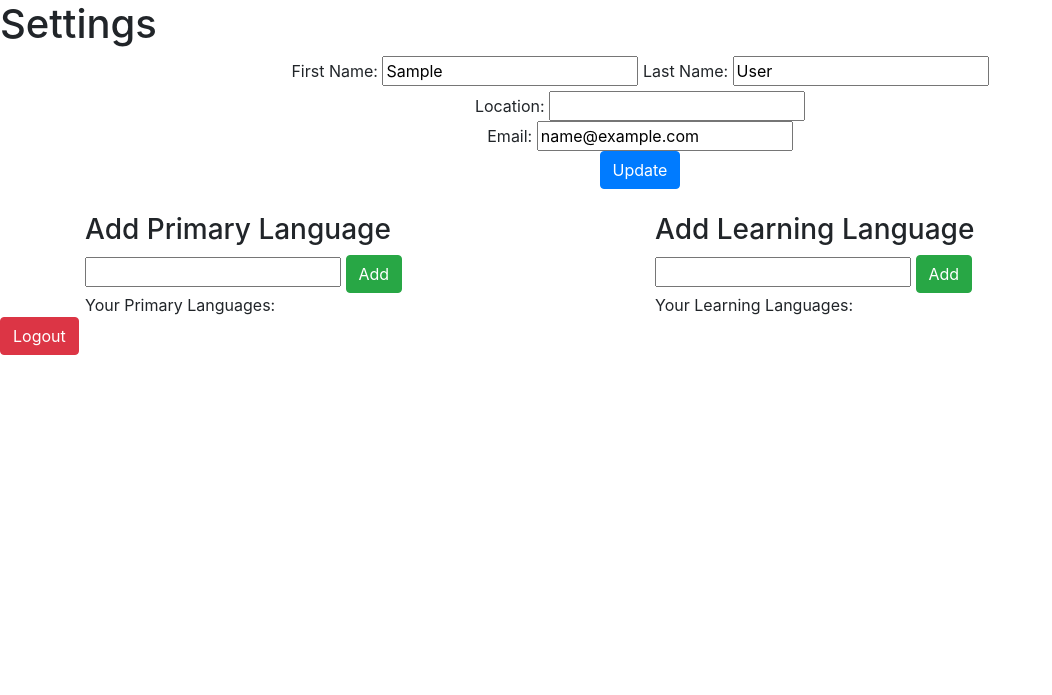
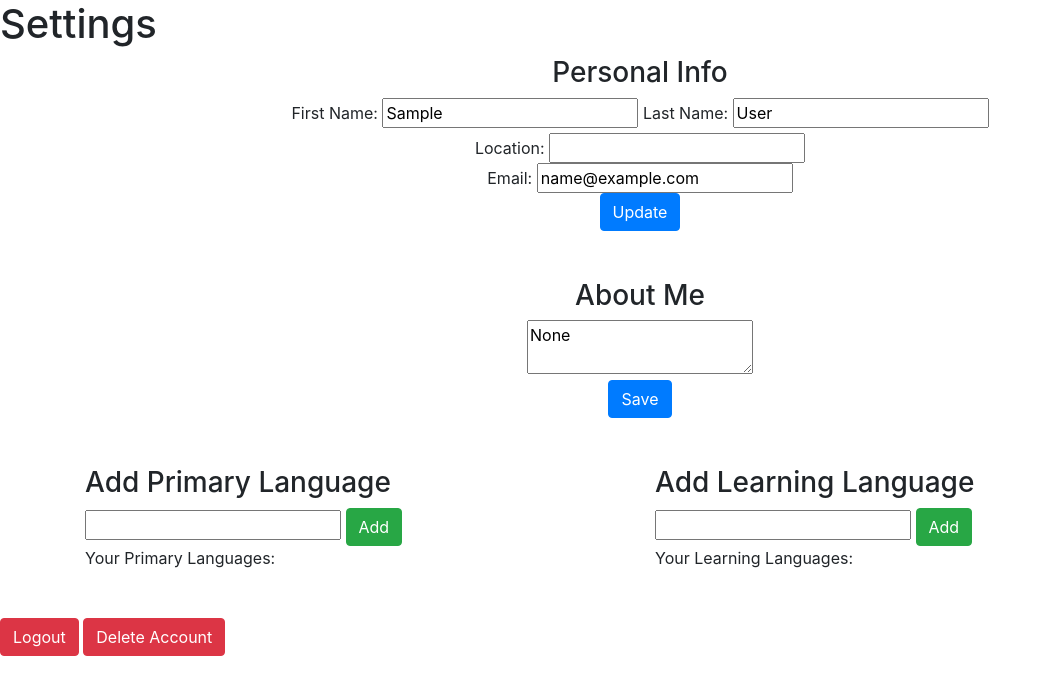
Before and after one commit to abista7/SoftwareDevelopmentGroupPROJECT, a Django app: page /settings/ in a window 1280 px wide. Shown: the top 695 px of the page, without its empty margins (0-1052 px from the left). Run offline with Django 3.2, Linux system fonts and the light colour scheme; the visitor is signed in with stand-in values (Sample User, id 1); data that the repository does not hold is empty; some libraries are stand-ins or nearby versions.

Commit message:
about_me section in settings and profile added get_profile_models() in models that returns all active profile

```diff
--- a/application/django/mainapp/models.py
+++ b/application/django/mainapp/models.py
@@ -34,6 +34,7 @@
     gender = models.CharField(choices=GENDERS, max_length=10, default='N/A')
     location = models.CharField(choices=country_list, max_length=2, null=True)
     uuid = models.UUIDField(default=uuid.uuid4)
+    about_me = models.TextField(null=True)
 
     def __str__(self):
         return self.user.username
@@ -78,3 +79,7 @@
 @receiver(post_save, sender=User)
 def save_user_profile(sender, instance, **kwargs):
     instance.profile.save()
+
+
+def get_profile_model():
+    return Profile.objects.filter(user__is_active=True)
--- a/application/django/mainapp/views.py
+++ b/application/django/mainapp/views.py
@@ -6,21 +6,21 @@
 from django.utils.safestring import mark_safe
 
 from .forms import RegisterForm
-from .models import Profile, Language, Friend
+from .models import Profile, Language, Friend, get_profile_model
 
 
 def index(request):
     if request.user.is_authenticated:
         if not request.user.profile.location or not request.user.profile.primary_language or not request.user.profile.learning_language:
             messages.warning(request, mark_safe("<a href='settings/'>Please complete your profile</a>"))
-    profile_list = Profile.objects.all()
+    profile_list = get_profile_model()
     context = {'profile_list': profile_list}
     return render(request, 'mainapp/index.html', context)
 
 
 @login_required
 def profile(request, profile_uuid):
-    profile = Profile.objects.get(uuid=profile_uuid)
+    profile = get_profile_model().get(uuid=profile_uuid)
     context = {'profile': profile}
     return render(request, 'mainapp/profile.html', context=context)
 
@@ -44,8 +44,8 @@
         uuid = request.POST.get('unfriend')
         if request.POST.get('unfriend'):
             friend_obj = Friend.objects.get(
-                Q(profile_1=request.user.profile, profile_2=Profile.objects.get(uuid=uuid)) | Q(
-                    profile_2=request.user.profile, profile_1=Profile.objects.get(uuid=uuid)))
+                Q(profile_1=request.user.profile, profile_2=get_profile_model().get(uuid=uuid)) | Q(
+                    profile_2=request.user.profile, profile_1=get_profile_model().get(uuid=uuid)))
             friend_obj.delete()
 
     friend_list = Profile.friend_list(request.user.profile)
@@ -67,6 +67,10 @@
             if pycountry.countries.get(name=request.POST.get('location')):  # verify if country name exists
                 request.user.profile.location = pycountry.countries.get(
                     name=request.POST.get('location')).alpha_2.lower()  # store 2 letter code in db
+
+        # about me
+        if request.POST.get('about_me'):
+            request.user.profile.about_me = request.POST.get('about_me')
 
         # add a primary language
         if request.POST.get('add_prime_lang'):
--- a/application/django/templates/mainapp/profile.html
+++ b/application/django/templates/mainapp/profile.html
@@ -8,8 +8,10 @@
     <h1><span
             class="flag-icon flag-icon-{{ profile.location }}"></span> {{ profile.user.first_name }} {{ profile.user.last_name }}
     </h1>
-    <p>knows {% for lang in profile.primary_language.all %}{{ lang }} {% endfor %}</p>
-    <p>wants to learn {% for lang in profile.learning_language.all %}{{ lang }} {% endfor %}</p>
+    <p>knows {% for lang in profile.primary_language.all %}<b>{{ lang }}</b> {% endfor %}</p>
+    <p>wants to learn {% for lang in profile.learning_language.all %}<b>{{ lang }}</b> {% endfor %}</p>
+    About Me:
+    <textarea class="form-control" cols="50" rows="4" readonly>{{ profile.about_me }}</textarea>
     {% if user == profile.user %}
         <a href="{% url 'settings' %}">
             <button class="btn btn-primary">Edit Your Profile</button>
--- a/application/django/templates/mainapp/settings.html
+++ b/application/django/templates/mainapp/settings.html
@@ -5,16 +5,23 @@
 
     <h1>Settings</h1>
 
-
-
+    {# this section is to load up countries and languages list for user selection #}
     <datalist id="countries">
         {% for c in country_list %}
             <option value="{{ c.name }}"></option>
         {% endfor %}
     </datalist>
 
+    <datalist id="languages">
+        {% for lang in languages %}
+            <option value="{{ lang.name }}"></option>
+        {% endfor %}
+    </datalist>
+
+    {# this is user info section | first/last name, location and email updates here #}
     <form action="" method="post" class="text-center">
         {% csrf_token %}
+        <h3>Personal Info</h3>
         <label for="fname">First Name:</label>
         <input type="text" id="fname" name="fname" value="{{ user.first_name }}">
         <label for="lname">Last Name:</label>
@@ -22,19 +29,29 @@
         <br/>
         Location:
         <input list="countries" name="location" value="{{ user.profile.get_location_full_name }}">
-        <br />
+        <br/>
         Email:
         <input type="email" name="email" value="{{ user.email }}"> <br/>
         <button type="submit" class="btn btn-primary">Update</button>
     </form>
 
     <br/>
+    <br/>
+
+    {# about me section #}
+    <form action="" method="post" class="text-center">
+        {% csrf_token %}
+        <h3>About Me</h3>
+        <textarea id="about_me" name="about_me">{{ user.profile.about_me }}</textarea>
+        <br/>
+    <button class="btn btn-primary">Save</button>
+    </form>
+
+    <br/>
+    <br/>
+
+    {# the half page div for user to see add/remove their prim/learning languages #}
     <div class="container">
-        <datalist id="languages">
-            {% for lang in languages %}
-                <option value="{{ lang.name }}"></option>
-            {% endfor %}
-        </datalist>
         <div class="row">
             <div class="col">
                 <h3>Add Primary Language</h3>
@@ -93,8 +110,12 @@
         </div>
     </div>
 
+    <br/>
+    <br/>
 
     <a href="{% url 'logout' %}">
         <button class="btn btn-danger">Logout</button>
     </a>
+
+    <button class="btn btn-danger">Delete Account</button>
 {% endblock %}
```
Also changed, not shown: application/django/mainapp/migrations/0006_profile_about_me.py (added).
